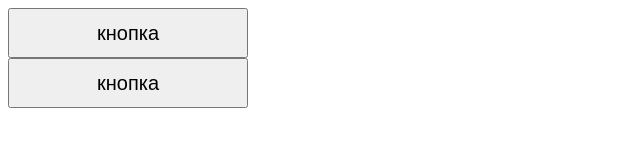
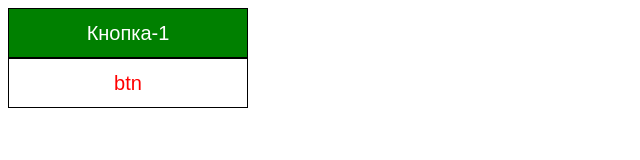
Before and after one commit to lexxmg/sandbox, a website built with webpack: page index.html in a window 1280 px wide. Shown: the whole page, without its empty margins (0-640 px from the left). Built offline with nearby package versions, Linux system fonts and the light colour scheme.

Commit message:
class fix

```diff
--- a/css/btn.css
+++ b/css/btn.css
@@ -4,5 +4,8 @@
   width: 240px;
   height: 50px;
 
+  border: 1px solid #000;
+  background: none;
+
   font-size: 20px;
 }
--- a/src/btn.js
+++ b/src/btn.js
@@ -5,26 +5,39 @@ class Button {
   }
 
   constructor() {
-    this.count = 0;
+    this._btnName = 'btn';
+    this._bgColor = '';
+    this._color = '';
+    this._count = 0;
   }
 
   createBtn() {
-    this.body = document.querySelector('body');
-    this.btn = document.createElement('button');
+    const body = document.querySelector('body');
+    const btn = document.createElement('button');
 
-    this.btn.className = 'btn';
-    this.btn.innerHTML = 'кнопка';
+    btn.className = 'btn';
+    btn.style.backgroundColor = this._bgColor;
+    btn.style.color = this._color;
+    btn.innerHTML = this._btnName;
 
-    this.body.append(this.btn);
+    body.append(btn);
 
-    this.btn.addEventListener('click', () => {
-      this.count++;
+    btn.addEventListener('click', () => {
+      this._count++;
 
-      this.btn.innerHTML = this.count;
-      this.btn.innerHTML += ' ' + this._declOfNum(this.count, ['клик', 'клика', 'кликов']);
+      btn.innerHTML = this._count;
+      btn.innerHTML += ' ' + this._declOfNum(this._count, ['клик', 'клика', 'кликов']);
     });
+  }
 
-    console.log('кнопка создата');
+  options({
+    btnName = this._btnName,
+    bg = this._bgColor,
+    color = this._color
+  } = {}) {
+    this._btnName = btnName;
+    this._bgColor = bg;
+    this._color = color;
   }
 }
 
--- a/src/index.js
+++ b/src/index.js
@@ -3,5 +3,15 @@ import Button from './btn.js';
 const btn1 = new Button();
 const btn2 = new Button();
 
+btn1.options({
+  btnName: 'Кнопка-1',
+  bg: 'green',
+  color: '#fff'
+});
+
+btn2.options({
+  color: 'red'
+});
+
 btn1.createBtn();
 btn2.createBtn();
```
